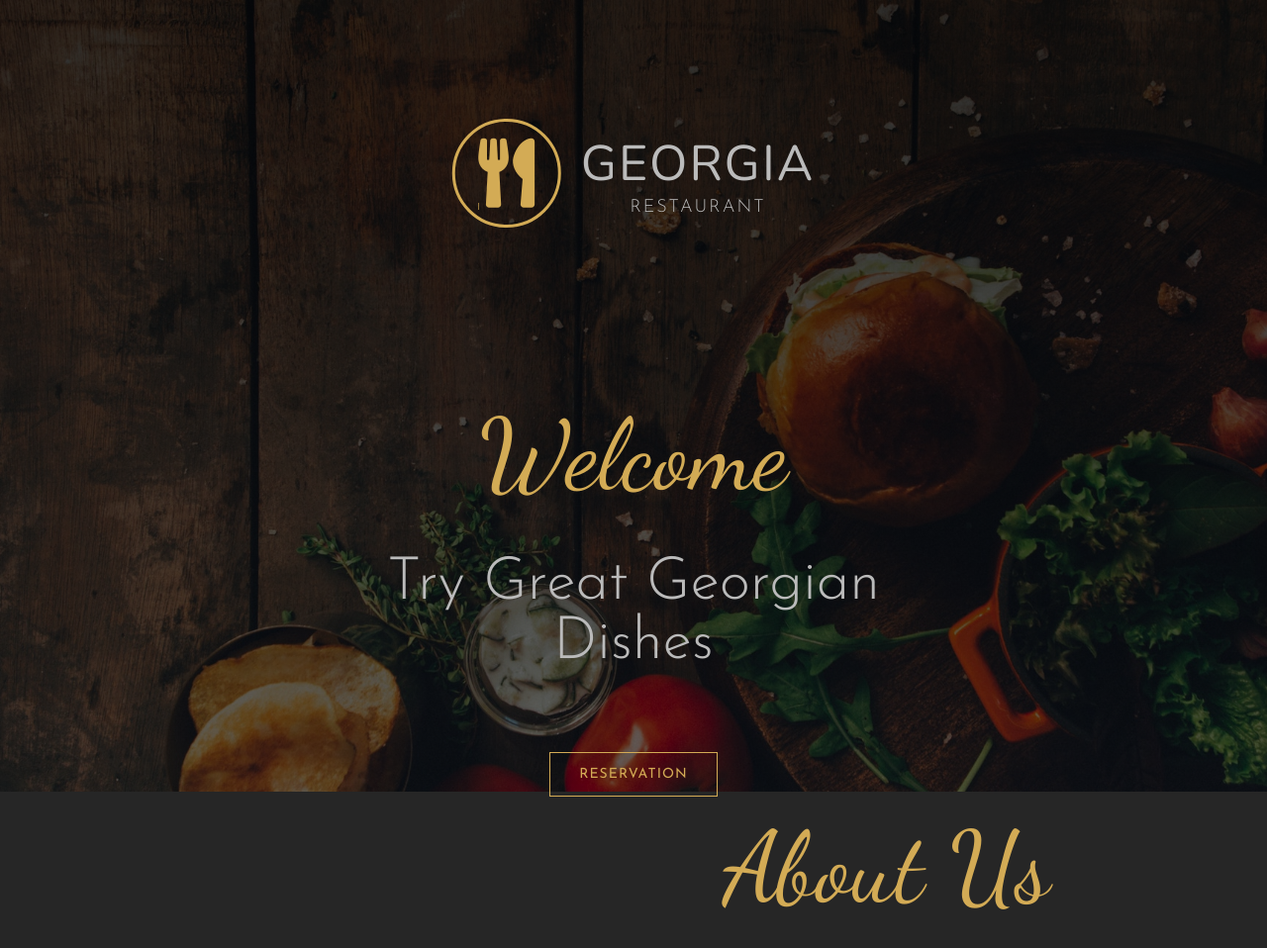
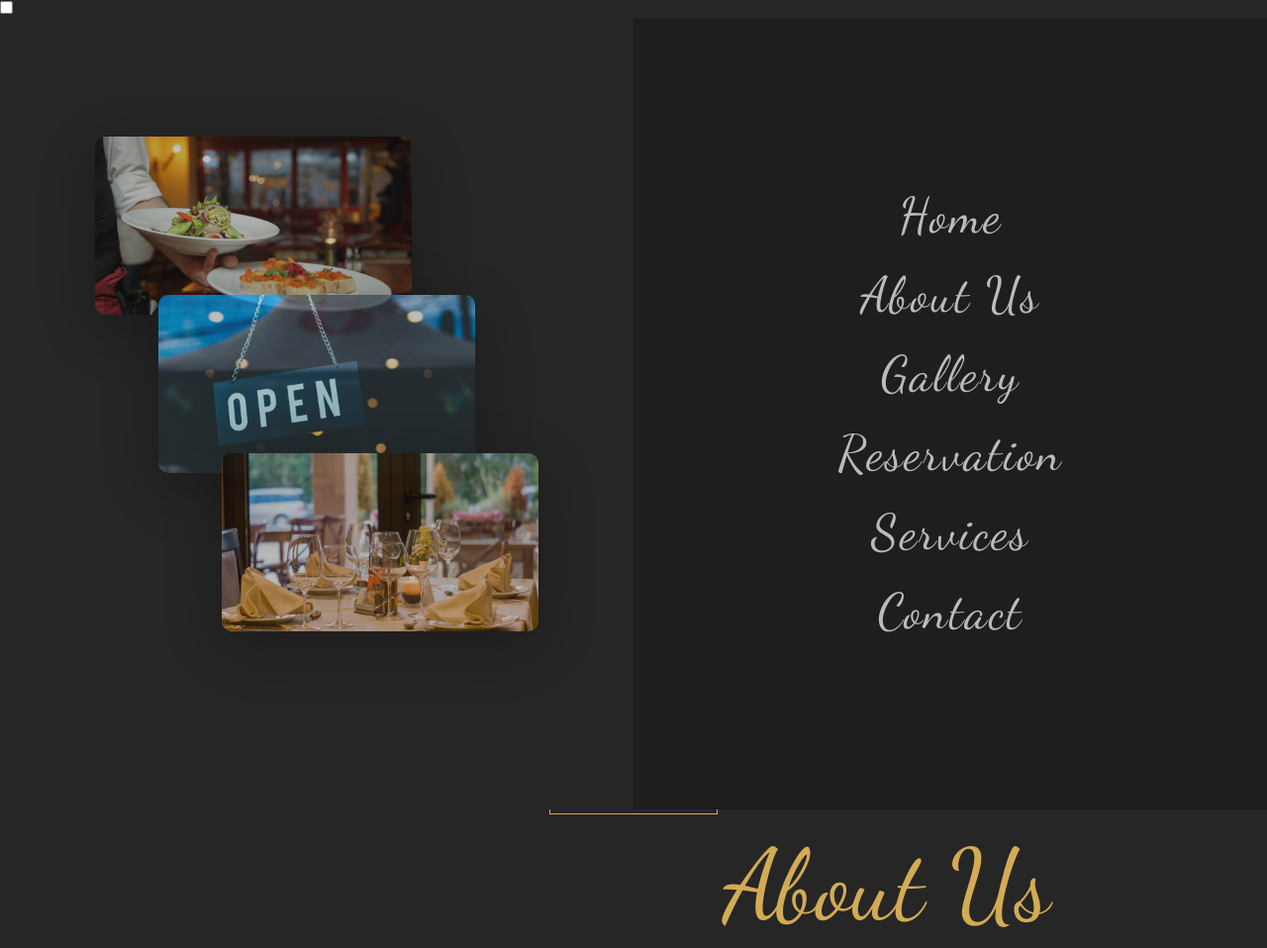
Before and after one commit to Manmohan7/sass-restaurant, a website: page index.html in a window 1280 px wide. Shown: the top 958 px of the page at 99% size. Drawn offline with nearby package versions, Linux system fonts and the light colour scheme.

Commit message:
navbar layout + styling update

```diff
--- a/index.html
+++ b/index.html
@@ -9,6 +9,50 @@
   <title>Restaurant "Georgia"</title>
 </head>
 <body>
+
+  <!-- navbar -->
+  <nav class="navbar">
+    <input type="checkbox" id="check" class="checkbox">
+    <div class="hamburger-menu">
+      <label for="check" class="menu">
+        <div class="menu-line menu-line-1"></div>
+        <div class="menu-line menu-line-2"></div>
+        <div class="menu-line menu-line-3"></div>
+      </label>
+    </div>
+
+    <div class="navbar-navigation">
+      <div class="navbar-navigation-left">
+        <img src="images/nav-img-1.jpeg" class="left-img left-img-1">
+        <img src="images/nav-img-2.jpeg" class="left-img left-img-2">
+        <img src="images/nav-img-3.jpeg" class="left-img left-img-3">
+      </div>
+
+      <div class="navbar-navigation-right">
+        <ul class="nav-list">
+          <li class="nav-list-item">
+            <a href="#" class="nav-list-link">Home</a>
+          </li>
+          <li class="nav-list-item">
+            <a href="#" class="nav-list-link">About us</a>
+          </li>
+          <li class="nav-list-item">
+            <a href="#" class="nav-list-link">Gallery</a>
+          </li>
+          <li class="nav-list-item">
+            <a href="#" class="nav-list-link">Reservation</a>
+          </li>
+          <li class="nav-list-item">
+            <a href="#" class="nav-list-link">Services</a>
+          </li>
+          <li class="nav-list-item">
+            <a href="#" class="nav-list-link">Contact</a>
+          </li>
+        </ul>
+      </div>
+    </div>
+  </nav>
+  <!-- end navbar -->
 
   <!-- header -->
   <header class="header">
--- a/scss/_layout.scss
+++ b/scss/_layout.scss
@@ -1,3 +1,72 @@
+.navbar {
+  position: relative;
+  z-index: 200;
+
+  &-navigation {
+    display: flex;
+
+    &-left {
+      width: 50vw;
+      height: 100vh;
+      background-color: $color-dark;
+      position: fixed;
+      left: 0;
+
+      .left-img {
+        width: 50%;
+        position: absolute;
+        box-shadow: 0 15px 60px rgba($color-black, 0.4);
+        opacity: 0.7;
+        border-radius: 10px;
+      }
+
+      .left-img-1 {
+        top: 15%;
+        left: 15%;
+      }
+      .left-img-2 {
+        top: 35%;
+        left: 25%;
+      }
+      .left-img-3 {
+        top: 55%;
+        left: 35%;
+      }
+    }
+
+    &-right {
+      width: 50vw;
+      height: 100vh;
+      background-color: #1f1d1d;
+      position: fixed;
+      right: 0;
+      @include flexLayout;
+
+      .nav-list {
+        &-item {
+          list-style: none;
+        }
+        &-link {
+          font-family: $font-dancing-script;
+          font-size: 50px;
+          @include textStyles(capitalize);
+          color: $color-secondary;
+          text-decoration: none;
+          display: block;
+          margin: 20px;
+          text-align: center;
+          transition: all .5s;
+
+          &:hover {
+            color: $color-primary;
+            letter-spacing: 4px;
+          }
+        }
+      }
+    }
+  }
+}
+
 .header {
   height: 100vh;
   width: 100%;
```
Also changed, not shown: css/main.css.
